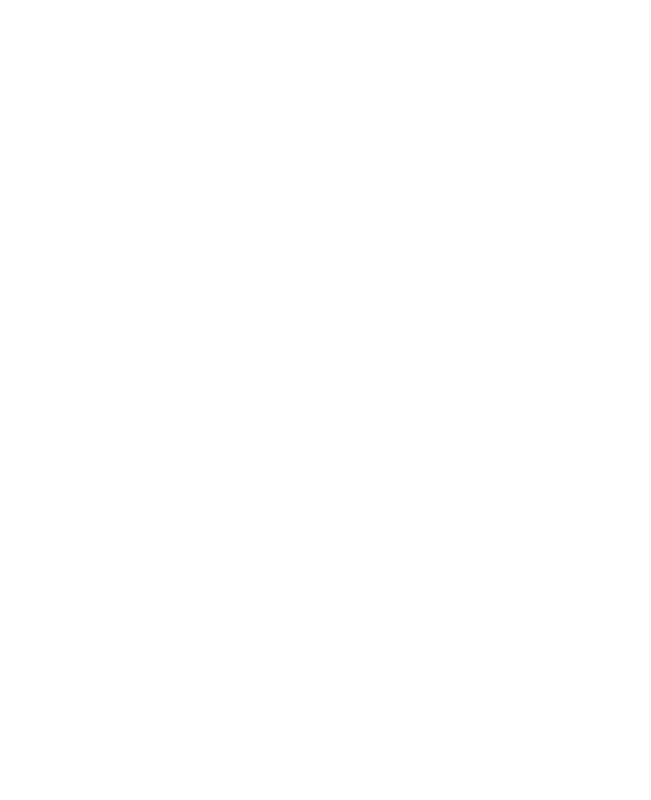
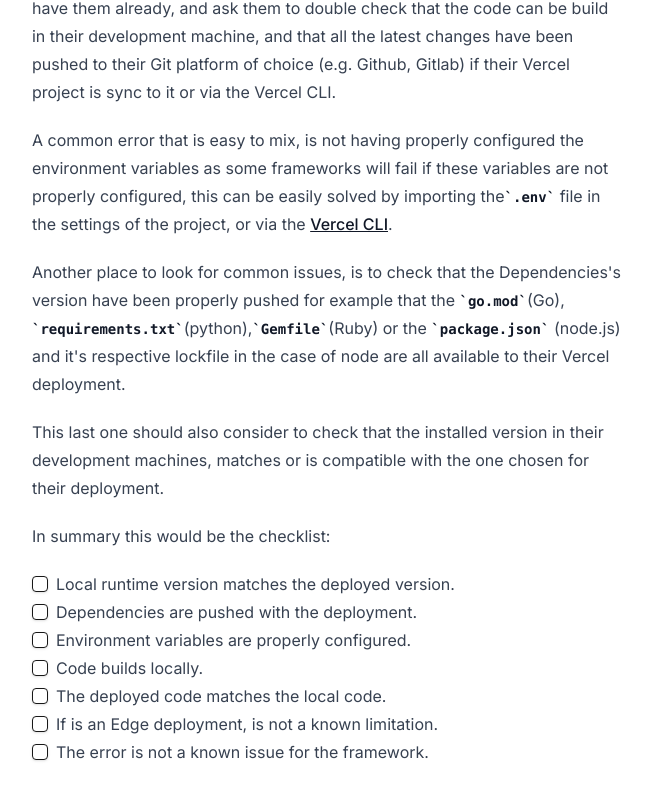
Before and after one commit to AlZeck/vercel-take-home-test, a Next.js app: page /question-5 in a window 1280 px wide. Shown: the part 794-1594 px from the top of the page, without its empty margins (312-963 px from the left). Before the commit the page ends 800 px from the top, so only its background shows below. Built offline with nearby package versions, Linux system fonts and the light colour scheme.

Commit message:
fix: style

```diff
--- a/src/app/question-5/page.tsx
+++ b/src/app/question-5/page.tsx
@@ -1,5 +1,15 @@
 import { Checkbox } from "@/components/ui/checkbox";
 import Link from "next/link";
+
+const checklist = [
+  "Local runtime version matches the deployed version.",
+  "Dependencies are pushed with the deployment.",
+  "Environment variables are properly configured.",
+  "Code builds locally.",
+  "The deployed code matches the local code.",
+  "If is an Edge deployment, is not a known limitation.",
+  "The error is not a known issue for the framework.",
+];
 
 export default function Page() {
   return (
@@ -64,13 +74,12 @@
       </p>
 
       <p> In summary this would be the checklist: </p>
-      <Checkbox> Local runtime version matches the deployed version. </Checkbox>
-      <Checkbox> Dependencies are pushed with the deployment. </Checkbox>
-      <Checkbox> Environment variables are properly configured. </Checkbox>
-      <Checkbox> Code builds locally </Checkbox>
-      <Checkbox> The deployed code matches the local code </Checkbox>
-      <Checkbox> If is an Edge deployment, is not a known limitation </Checkbox>
-      <Checkbox> The error is not a known issue for the framework </Checkbox>
+      {checklist.map((c) => (
+        <div className="flex items-center gap-2">
+          <Checkbox id={c} />
+          <label htmlFor={c}>{c}</label>
+        </div>
+      ))}
     </>
   );
 }
--- a/tailwind.config.ts
+++ b/tailwind.config.ts
@@ -2,11 +2,11 @@
 module.exports = {
   darkMode: ["class"],
   content: [
-    './pages/**/*.{ts,tsx}',
-    './components/**/*.{ts,tsx}',
-    './app/**/*.{ts,tsx}',
-    './src/**/*.{ts,tsx}',
-	],
+    "./pages/**/*.{ts,tsx}",
+    "./components/**/*.{ts,tsx}",
+    "./app/**/*.{ts,tsx}",
+    "./src/**/*.{ts,tsx}",
+  ],
   theme: {
     container: {
       center: true,
@@ -72,5 +72,5 @@
       },
     },
   },
-  plugins: [require("tailwindcss-animate")],
-}
+  plugins: [require("tailwindcss-animate"), require("@tailwindcss/typography")],
+};
```
